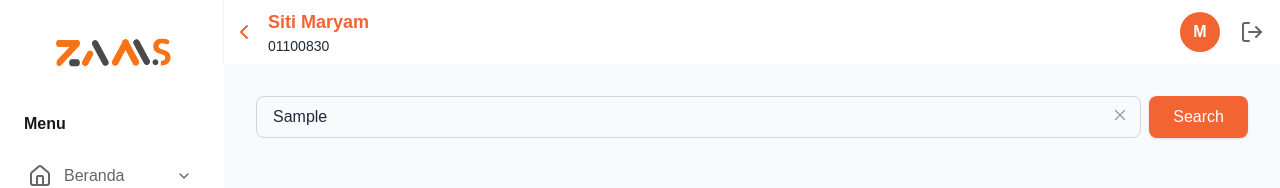
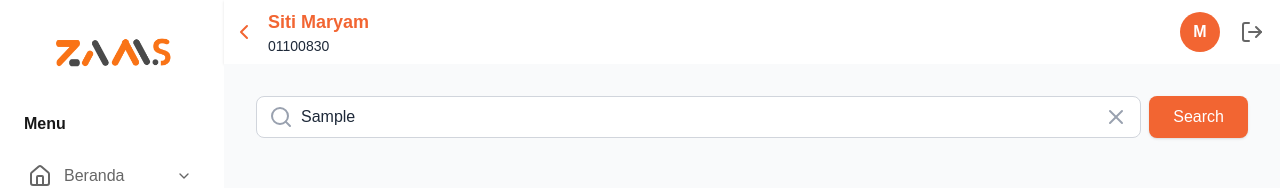
Before and after one commit to MuhammadRevy49/zams, a Next.js app: page /campaign in a window 1280 px wide. Both pictures are taken after typing "Sample" into the empty fields and a click on the button "Search". Shown: the top 188 px of the page. Built offline with nearby package versions, Linux system fonts and the light colour scheme.

Commit message:
Bismillah: update Offset lagi

```diff
--- a/app/campaign/page.jsx
+++ b/app/campaign/page.jsx
@@ -10,9 +10,8 @@ export default function CampaignPage() {
     const campaigns = [
         {
             title: "Zakat Penghasilan",
-      description:
-        "Tutup Akhir Tahun dengan Keberkahan Tunaikan Zakat Penghasilan 2,5% dari penghasilan bersihkan harta dan jiwamu",
-      image: "/zakat.png",
+            description: "Tutup Akhir Tahun dengan Keberkahan Tunaikan Zakat Penghasilan 2,5% dari penghasilan bersihkan harta dan jiwamu",
+            image: "/zakat.png", // ganti sesuai path gambar
             actions: ["Get Link", "Whatsapp"],
         },
         {
@@ -23,7 +22,7 @@ export default function CampaignPage() {
         },
     ];
 
-  const filtered = campaigns.filter((c) =>
+    const filtered = campaigns.filter(c =>
         c.title.toLowerCase().includes(search.toLowerCase())
     );
 
@@ -34,25 +33,25 @@ export default function CampaignPage() {
                 <a href="/" className="p-1 text-[#F26532] font-bold md:hidden">
                     <ArrowLeft className="mr-3" />
                 </a>
-        <h1 className="text-2xl font-bold text-[#F26532] mb-4">Campaign</h1>
+                <h1 className="text-2xl font-bold text-[#F26532] mb-4">
+                    Campaign
+                </h1>
             </div>
 
             {/* Search Bar */}
             <div className="flex gap-2 mb-6">
-        <div className="relative flex-1">
+                <div className="flex items-center bg-white rounded-lg border border-gray-300 flex-1 px-3">
+                    <Search className="text-gray-400" />
                     <input
                         type="text"
                         placeholder="Search..."
-            className="w-full border border-gray-300 text-gray-800 rounded-lg px-4 py-2 pr-10 focus:ring-3 focus:ring-orange-300 focus:outline-1 focus:outline-[#F26532] transition-all"
+                        className="flex-1 p-2 outline-none text-gray-800"
                         value={search}
                         onChange={(e) => setSearch(e.target.value)}
                     />
                     {search && (
-            <button
-              onClick={() => setSearch("")}
-              className="absolute right-3 top-2.5 text-gray-400"
-            >
-              <X size={18} />
+                        <button onClick={() => setSearch("")}>
+                            <X className="text-gray-400" />
                         </button>
                     )}
                 </div>
@@ -66,9 +65,9 @@ export default function CampaignPage() {
                 {filtered.map((item, idx) => (
                     <div
                         key={idx}
-            className="bg-white rounded-lg shadow p-4 flex gap-4 items-center max-w-full overflow-hidden"
+                        className="bg-white rounded-lg shadow p-4 flex gap-4 items-center"
                     >
-            <div className="w-40 h-28 relative rounded overflow-hidden flex-shrink-0 max-w-full">
+                        <div className="w-40 h-28 relative rounded overflow-hidden flex-shrink-0">
                             <Image
                                 src={item.image}
                                 alt={item.title}
@@ -80,10 +79,10 @@ export default function CampaignPage() {
                             <h2 className="text-lg font-bold text-[#F26532]">
                                 {item.title}
                             </h2>
-              <p className="text-sm text-gray-600 truncate">
+                            <p className="text-sm text-gray-600">
                                 {item.description}
                             </p>
-              <div className="flex gap-4 mt-2 text-sm text-gray-700 flex-wrap">
+                            <div className="flex gap-4 mt-2 text-sm text-gray-700">
                                 {item.actions.map((action, i) => (
                                     <button key={i} className="hover:underline">
                                         {action}
```
Lines whose indentation alone changed are shown as unchanged.
